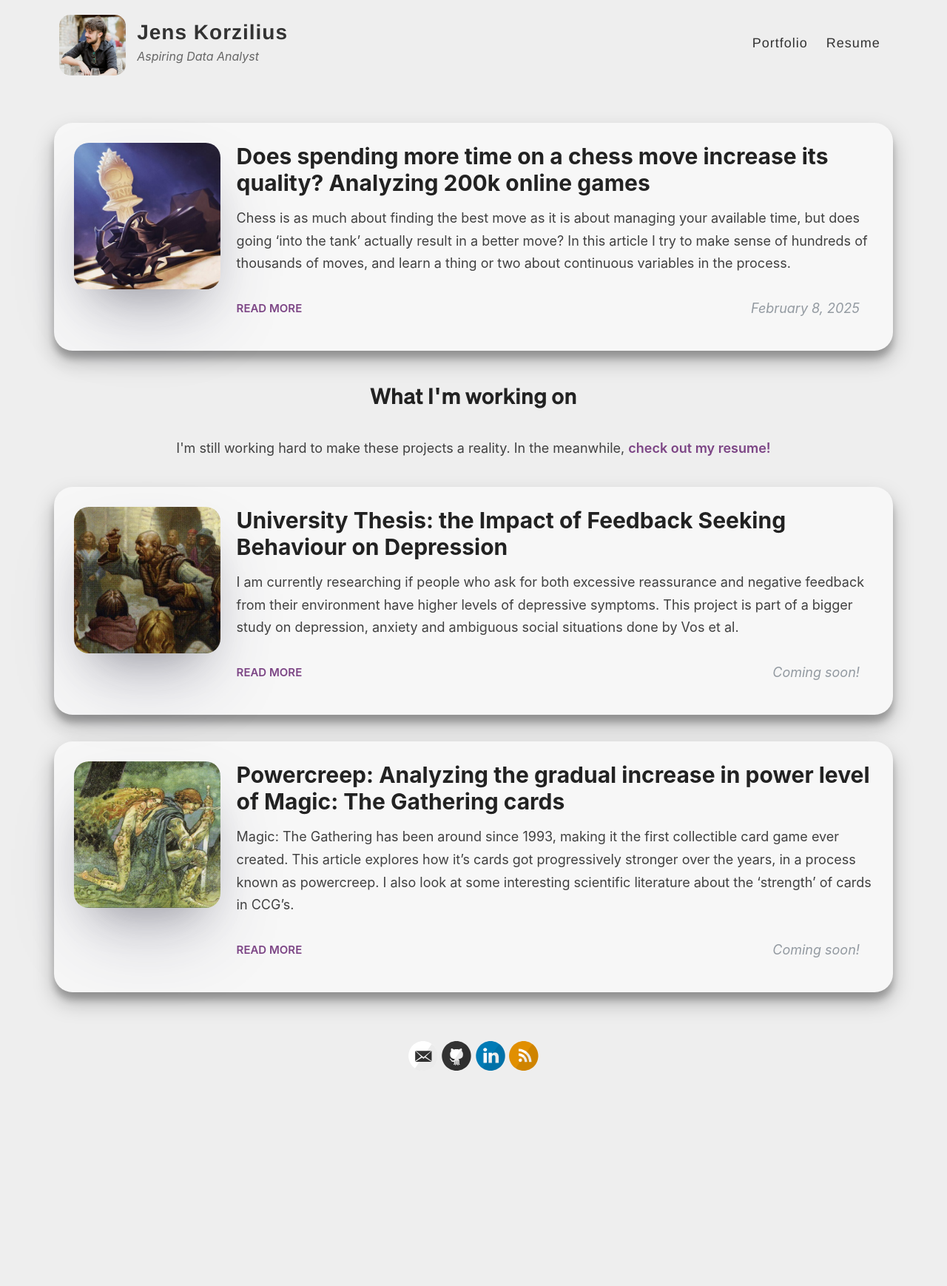
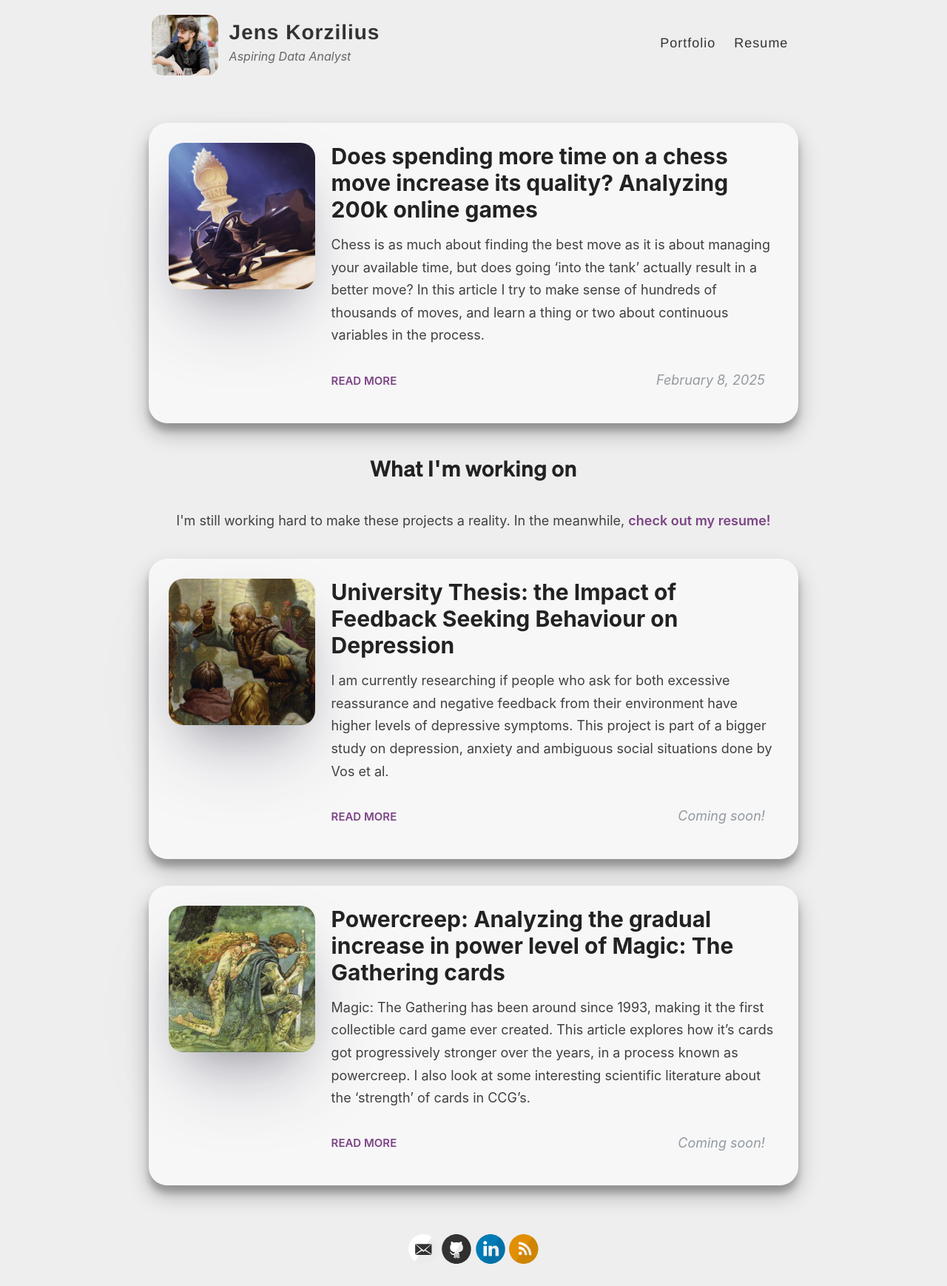
Before and after one commit to Pil0tz/pil0tz.github.io, a Jekyll site: the page built from index.html, in a window 1280 px wide. Shown: the whole page at 74% size. Built offline with Jekyll 4.4.1, drawn with Linux system fonts in a browser that asks for light colours; the list of posts is cut into pages by our own code; before the commit the page ends 1477 px from its top, so only the background shows below that.

Commit message:
tweaking width of page, wip

```diff
--- a/_sass/_custom.scss
+++ b/_sass/_custom.scss
@@ -19,8 +19,9 @@
 // SIZING
 
 .container {
-  // width: 70%;
-  max-width: 90%;
+   width: 70%;
+  // max-width: 80%;
+  // max-width: 1500px;
   // padding: 0 5vw 0 10vw;
 }
 
```
